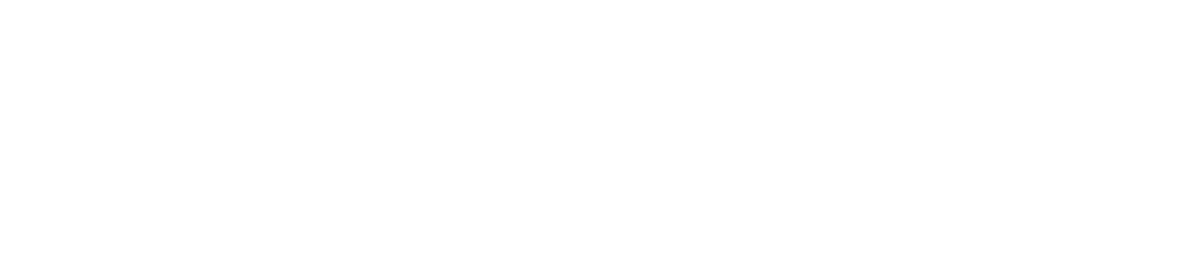
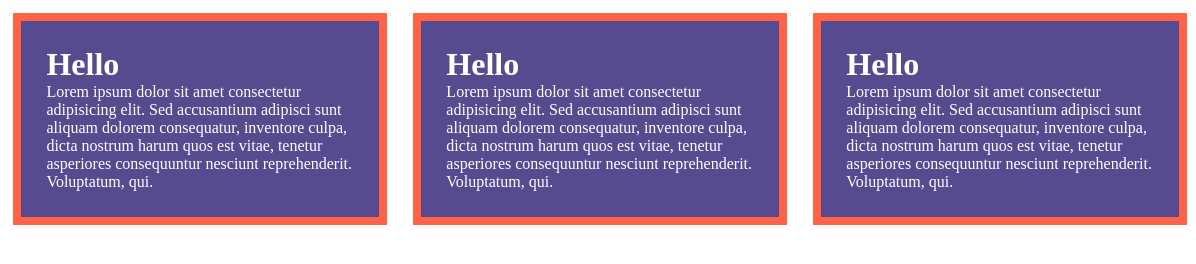
Before and after one commit to MehediHasanBUCSE/full-css-learn, a plain HTML site: page CSS-BOX/index.html in a window 1280 px wide. Shown: the full height of the page, 0-1196 px from the left. Drawn offline with Linux system fonts and the light colour scheme.

Commit message:
Update index.html

```diff
--- a/CSS-BOX/index.html
+++ b/CSS-BOX/index.html
@@ -1,10 +1,41 @@
 <!DOCTYPE html>
 <html lang="en">
-  <head>
-    <meta charset="UTF-8" />
-    <meta name="viewport" content="width=device-width, initial-scale=1.0" />
-    <title>CSS_BOX_MODEL</title>
-    <link rel="stylesheet" href="style.css" />
-  </head>
-  <body></body>
+
+<head>
+  <meta charset="UTF-8">
+  <meta name="viewport" content="width=device-width, initial-scale=1.0">
+  <title>CSS Box Model</title>
+  <link rel="stylesheet" href="style.css">
+</head>
+
+<body>
+  <img src="box-model.jpg" alt="">
+  <div class="parent">
+    <h1>Hello</h1>
+    <p>Lorem ipsum dolor sit amet consectetur adipisicing elit. Sed accusantium adipisci sunt aliquam dolorem
+      consequatur,
+      inventore culpa, dicta nostrum harum quos est vitae, tenetur asperiores consequuntur nesciunt reprehenderit.
+      Voluptatum, qui.</p>
+
+  </div>
+  <div class="parent">
+    <h1>Hello</h1>
+    <p>Lorem ipsum dolor sit amet consectetur adipisicing elit. Sed accusantium adipisci sunt aliquam dolorem
+      consequatur,
+      inventore culpa, dicta nostrum harum quos est vitae, tenetur asperiores consequuntur nesciunt reprehenderit.
+      Voluptatum, qui.</p>
+
+  </div>
+  <div class="parent">
+    <h1>Hello</h1>
+    <p>Lorem ipsum dolor sit amet consectetur adipisicing elit. Sed accusantium adipisci sunt aliquam dolorem
+      consequatur,
+      inventore culpa, dicta nostrum harum quos est vitae, tenetur asperiores consequuntur nesciunt reprehenderit.
+      Voluptatum, qui.</p>
+
+  </div>
+
+
+</body>
+
 </html>
```
